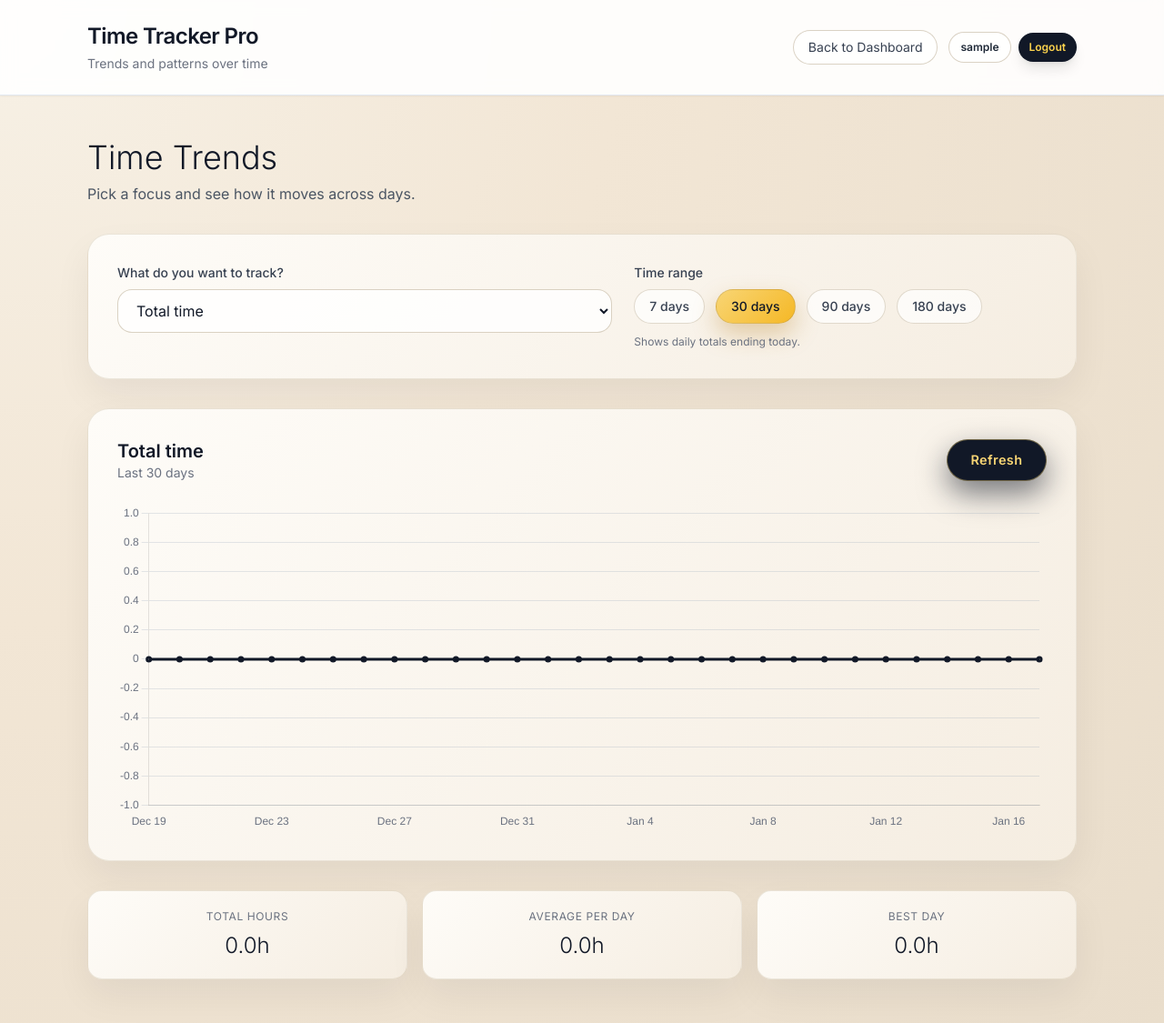
After one commit to Harsh-0024/Time-Tracker-Pro, a Flask app: page /graphs in a window 1280 px wide. The commit adds this page. Shown: the whole page at 91% size. Run offline with Flask 3, Linux system fonts and the light colour scheme; the visitor is signed in with stand-in values (Sample User, id 1); data comes from the database, SQL or seed files in the repository; data that the repository does not hold is empty; some libraries are stand-ins or nearby versions.

Commit message:
adds graphs

```diff
--- a/app.py
+++ b/app.py
@@ -39,6 +39,13 @@ API_AUTH_TOKEN_ENV = "TIME_TRACKER_API_TOKEN"
 SYNC_INTERVAL_SECONDS = int(os.getenv("SYNC_INTERVAL_SECONDS", "300"))
 SYNC_FAIL_COOLDOWN_SECONDS = int(os.getenv("SYNC_FAIL_COOLDOWN_SECONDS", "1800"))
 SPECIAL_TAGS = {"Work", "Necessity", "Soul", "Rest", "Waste"}
+GRAPH_TAG_MAP = {
+    "work": "Work",
+    "necessity": "Necessity",
+    "soul": "Soul",
+    "rest": "Rest",
+    "waste": "Waste",
+}
 
 _LAST_SYNC_TS_BY_USER: Dict[int, datetime] = {}
 _LAST_SYNC_FAIL_TS_BY_USER: Dict[int, datetime] = {}
@@ -877,6 +884,102 @@ def dashboard():
     return resp
 
 
+@app.route("/graphs")
+@login_required
+def graphs():
+    user_id = int(get_current_user_id() or 0)
+    user_row = _get_user_by_id(user_id)
+    current_user = {"id": user_id, "username": (user_row["username"] if user_row else "")}
+    return render_template("graphs.html", current_user=current_user)
+
+
+@app.route("/api/graph-data")
+@api_or_login_required
+def graph_data():
+    user_id = int(getattr(g, "user_id", 0) or 0)
+    metric = (request.args.get("metric") or "total").strip().lower()
+    raw_days = request.args.get("days") or "30"
+    try:
+        days = max(1, min(int(raw_days), 365))
+    except Exception:
+        days = 30
+
+    end_date = parse_date_param(request.args.get("end"))
+    start_date = end_date - timedelta(days=days - 1)
+
+    df = fetch_local_data(user_id)
+    if df.empty:
+        labels = [
+            (start_date + timedelta(days=i)).strftime("%Y-%m-%d") for i in range(days)
+        ]
+        return jsonify(
+            {
+                "labels": labels,
+                "values": [0 for _ in labels],
+                "total_hours": 0,
+                "avg_hours": 0,
+                "max_hours": 0,
+            }
+        )
+
+    if "primary_tag" not in df.columns:
+        df["primary_tag"] = df["tag"].apply(primary_special_tag)
+
+    df = df[(df["date"] >= start_date) & (df["date"] <= end_date)]
+    if df.empty:
+        labels = [
+            (start_date + timedelta(days=i)).strftime("%Y-%m-%d") for i in range(days)
+        ]
+        return jsonify(
+            {
+                "labels": labels,
+                "values": [0 for _ in labels],
+                "total_hours": 0,
+                "avg_hours": 0,
+                "max_hours": 0,
+            }
+        )
+
+    if metric in GRAPH_TAG_MAP:
+        tag_name = GRAPH_TAG_MAP[metric]
+        df = df[df["primary_tag"] == tag_name]
+    elif metric == "important":
+        df = df[df["important"]]
+    elif metric == "urgent":
+        df = df[df["urgent"]]
+    elif metric == "q1":
+        df = df[(df["important"]) & (df["urgent"])]
+    elif metric == "q2":
+        df = df[(df["important"]) & (~df["urgent"])]
+    elif metric == "q3":
+        df = df[(df["urgent"]) & (~df["important"])]
+    elif metric == "q4":
+        df = df[(~df["urgent"]) & (~df["important"])]
+
+    daily = df.groupby("date")["duration"].sum() if not df.empty else {}
+    labels = []
+    values = []
+    for i in range(days):
+        day = start_date + timedelta(days=i)
+        labels.append(day.strftime("%Y-%m-%d"))
+        minutes = float(daily.get(day, 0) if hasattr(daily, "get") else 0)
+        values.append(round(minutes / 60.0, 2))
+
+    total_hours = round(sum(values), 2)
+    avg_hours = round(total_hours / days, 2) if days else 0
+    max_hours = round(max(values) if values else 0, 2)
+
+    return jsonify(
+        {
+            "labels": labels,
+            "values": values,
+            "total_hours": total_hours,
+            "avg_hours": avg_hours,
+            "max_hours": max_hours,
+        }
+    )
+
+
 @app.route("/api/tasks")
 @api_or_login_required
 def get_tasks():
--- a/templates/dashboard.html
+++ b/templates/dashboard.html
@@ -279,6 +279,7 @@
                             <div class="px-3 py-2 rounded-full bg-white/80 border border-[rgba(148,126,86,0.35)] text-xs font-semibold text-gray-800">
                                 {{ current_user.username }}
                             </div>
+                            <a href="{{ url_for('graphs') }}" class="px-3 py-2 rounded-full bg-white/80 border border-[rgba(148,126,86,0.35)] text-xs font-semibold text-gray-700 hover:bg-[#F7F1E6] transition-all">Graphs</a>
                             <a href="{{ url_for('settings') }}" class="px-3 py-2 rounded-full bg-white/80 border border-[rgba(148,126,86,0.35)] text-xs font-semibold text-gray-700 hover:bg-[#F7F1E6] transition-all">Settings</a>
                             <a href="{{ url_for('logout') }}" class="px-3 py-2 rounded-full bg-gray-900 text-amber-300 text-xs font-semibold shadow-lg">Logout</a>
                         </div>
@@ -324,6 +325,7 @@
                 <button id="viewFullBtnMobile" onclick="viewFullDay()" class="px-5 py-3 rounded-full bg-gray-900 text-amber-300 text-sm font-semibold shadow-lg active:scale-[0.98] transition-transform">
                     View Full Day
                 </button>
+                <a href="{{ url_for('graphs') }}" class="px-4 py-3 rounded-full bg-white/80 border border-[rgba(148,126,86,0.35)] text-sm font-semibold text-gray-700 shadow-sm">Graphs</a>
             </div>
 
             <!-- Week Selector (only show for day/week views) -->
--- /dev/null
+++ b/templates/graphs.html
@@ -0,0 +1,310 @@
+<!DOCTYPE html>
+<html lang="en">
+<head>
+    <meta charset="UTF-8">
+    <meta name="viewport" content="width=device-width, initial-scale=1.0">
+    <title>Graphs - Time Tracker Pro</title>
+    <script src="https://cdn.tailwindcss.com"></script>
+    <script src="https://cdn.jsdelivr.net/npm/chart.js"></script>
+    <link href="https://fonts.googleapis.com/css2?family=Inter:wght@300;400;500;600;700&display=swap" rel="stylesheet">
+    <style>
+        body {
+            font-family: 'Inter', sans-serif;
+            background: radial-gradient(circle at top left, #F7F1E6 0%, #F2E6D5 40%, #E9DDCB 100%);
+            color: #111827;
+            min-height: 100vh;
+            -webkit-font-smoothing: antialiased;
+        }
+        .luxury-card {
+            background: linear-gradient(135deg, #FEFCF8, #F5EDE1);
+            border: 1px solid rgba(148, 126, 86, 0.18);
+            box-shadow: 0 18px 40px rgba(15, 23, 42, 0.06);
+        }
+        .primary-cta {
+            display: inline-flex;
+            align-items: center;
+            justify-content: center;
+            padding: 0.7rem 1.6rem;
+            border-radius: 9999px;
+            background: #111827;
+            color: #F8D574;
+            font-size: 0.9rem;
+            letter-spacing: 0.03em;
+            font-weight: 600;
+            box-shadow: 0 14px 32px rgba(17, 24, 39, 0.55);
+            border: 1px solid rgba(248, 213, 116, 0.4);
+            cursor: pointer;
+            transition: transform 0.2s ease, box-shadow 0.2s ease, filter 0.2s ease;
+        }
+        .primary-cta:hover {
+            transform: translateY(-1px);
+            box-shadow: 0 20px 40px rgba(17, 24, 39, 0.7);
+            filter: brightness(1.03);
+        }
+        .soft-pill {
+            background: rgba(255, 255, 255, 0.7);
+            border: 1px solid rgba(148, 126, 86, 0.28);
+        }
+        .range-pill.active {
+            background: linear-gradient(135deg, #F8D574, #F5B826);
+            color: #111827;
+            box-shadow: 0 12px 26px rgba(185, 132, 40, 0.35);
+        }
+    </style>
+</head>
+<body class="antialiased">
+    <header class="bg-white/90 backdrop-blur border-b border-slate-200 shadow-sm" role="banner">
+        <div class="max-w-6xl mx-auto px-6 md:px-8 py-6">
+            <div class="flex flex-col md:flex-row md:items-center md:justify-between gap-4">
+                <div>
+                    <h1 class="text-2xl font-semibold text-gray-900 tracking-tight">Time Tracker Pro</h1>
+                    <p class="text-sm text-gray-500 mt-1">Trends and patterns over time</p>
+                </div>
+                <div class="flex items-center gap-3">
+                    <a href="{{ url_for('dashboard') }}" class="px-4 py-2 rounded-full bg-white/80 border border-[rgba(148,126,86,0.35)] text-sm text-gray-700 hover:bg-[#F7F1E6] transition-all">Back to Dashboard</a>
+                    {% if current_user and current_user.username %}
+                        <div class="hidden md:flex items-center gap-2">
+                            <div class="px-3 py-2 rounded-full bg-white/80 border border-[rgba(148,126,86,0.35)] text-xs font-semibold text-gray-800">
+                                {{ current_user.username }}
+                            </div>
+                            <a href="{{ url_for('logout') }}" class="px-3 py-2 rounded-full bg-gray-900 text-amber-300 text-xs font-semibold shadow-lg">Logout</a>
+                        </div>
+                    {% endif %}
+                </div>
+            </div>
+        </div>
+    </header>
+
+    <main class="max-w-6xl mx-auto px-6 md:px-8 py-10 md:py-12">
+        <div class="mb-8">
+            <h2 class="text-3xl md:text-4xl font-light text-gray-900 mb-2">Time Trends</h2>
+            <p class="text-gray-600">Pick a focus and see how it moves across days.</p>
+        </div>
+
+        <div class="luxury-card rounded-3xl p-6 md:p-8 mb-8">
+            <div class="grid gap-6 md:grid-cols-[1.2fr_1fr]">
+                <div>
+                    <label class="block text-sm font-medium text-gray-700 mb-2">What do you want to track?</label>
+                    <select id="metricSelect" class="w-full px-4 py-3 rounded-2xl bg-white/80 border border-[rgba(148,126,86,0.35)] focus:outline-none focus:ring-2 focus:ring-amber-300 text-base">
+                        <option value="total">Total time</option>
+                        <option value="important">Important</option>
+                        <option value="urgent">Urgent</option>
+                        <option value="q1">Important &amp; Urgent (Critical)</option>
+                        <option value="q2">Important &amp; Not Urgent (Growth)</option>
+                        <option value="q3">Urgent &amp; Not Important (Drudgery)</option>
+                        <option value="q4">Not Urgent &amp; Not Important (Waste)</option>
+                        <option value="work">Work</option>
+                        <option value="necessity">Necessity</option>
+                        <option value="soul">Soul</option>
+                        <option value="rest">Rest</option>
+                        <option value="waste">Waste</option>
+                    </select>
+                </div>
+                <div>
+                    <label class="block text-sm font-medium text-gray-700 mb-2">Time range</label>
+                    <div class="flex flex-wrap gap-3">
+                        <button class="range-pill soft-pill px-4 py-2 rounded-full text-sm font-medium text-gray-700" data-range="7">7 days</button>
+                        <button class="range-pill soft-pill px-4 py-2 rounded-full text-sm font-medium text-gray-700 active" data-range="30">30 days</button>
+                        <button class="range-pill soft-pill px-4 py-2 rounded-full text-sm font-medium text-gray-700" data-range="90">90 days</button>
+                        <button class="range-pill soft-pill px-4 py-2 rounded-full text-sm font-medium text-gray-700" data-range="180">180 days</button>
+                    </div>
+                    <p class="text-xs text-gray-500 mt-3">Shows daily totals ending today.</p>
+                </div>
+            </div>
+        </div>
+
+        <div class="luxury-card rounded-3xl p-6 md:p-8 mb-8">
+            <div class="flex flex-col md:flex-row md:items-center md:justify-between gap-4 mb-6">
+                <div>
+                    <h3 class="text-xl font-semibold text-gray-900" id="chartTitle">Total time</h3>
+                    <p class="text-sm text-gray-500" id="chartSubtitle">Last 30 days</p>
+                </div>
+                <button id="refreshGraph" class="primary-cta">Refresh</button>
+            </div>
+            <div class="relative" style="height: 360px;">
+                <canvas id="graphCanvas"></canvas>
+            </div>
+        </div>
+
+        <div class="grid gap-4 md:grid-cols-3">
+            <div class="luxury-card rounded-2xl p-5 text-center">
+                <p class="text-xs uppercase tracking-wider text-gray-500">Total Hours</p>
+                <div class="text-2xl font-light text-gray-900 mt-2" id="totalHours">0h</div>
+            </div>
+            <div class="luxury-card rounded-2xl p-5 text-center">
+                <p class="text-xs uppercase tracking-wider text-gray-500">Average Per Day</p>
+                <div class="text-2xl font-light text-gray-900 mt-2" id="avgHours">0h</div>
+            </div>
+            <div class="luxury-card rounded-2xl p-5 text-center">
+                <p class="text-xs uppercase tracking-wider text-gray-500">Best Day</p>
+                <div class="text-2xl font-light text-gray-900 mt-2" id="maxHours">0h</div>
+            </div>
+        </div>
+    </main>
+
+    <script>
+        const metricColors = {
+            total: '#111827',
+            important: '#2563EB',
+            urgent: '#F97316',
+            q1: '#F59E0B',
+            q2: '#10B981',
+            q3: '#94A3B8',
+            q4: '#EF4444',
+            work: '#10B981',
+            necessity: '#F59E0B',
+            soul: '#6366F1',
+            rest: '#C4B5FD',
+            waste: '#DC2626'
+        };
+
+        const metricLabels = {
+            total: 'Total time',
+            important: 'Important',
+            urgent: 'Urgent',
+            q1: 'Important & Urgent',
+            q2: 'Important & Not Urgent',
+            q3: 'Urgent & Not Important',
+            q4: 'Not Urgent & Not Important',
+            work: 'Work',
+            necessity: 'Necessity',
+            soul: 'Soul',
+            rest: 'Rest',
+            waste: 'Waste'
+        };
+
+        let currentDays = 30;
+        let chartInstance = null;
+
+        const metricSelect = document.getElementById('metricSelect');
+        const chartTitle = document.getElementById('chartTitle');
+        const chartSubtitle = document.getElementById('chartSubtitle');
+        const totalHoursEl = document.getElementById('totalHours');
+        const avgHoursEl = document.getElementById('avgHours');
+        const maxHoursEl = document.getElementById('maxHours');
+
+        function formatHours(value) {
+            const num = Number(value) || 0;
+            return `${num.toFixed(1)}h`;
+        }
+
+        function getEndDate() {
+            const now = new Date();
+            const yyyy = now.getFullYear();
+            const mm = String(now.getMonth() + 1).padStart(2, '0');
+            const dd = String(now.getDate()).padStart(2, '0');
+            return `${yyyy}-${mm}-${dd}`;
+        }
+
+        function updateChart({ labels, values, total_hours, avg_hours, max_hours }, metricKey) {
+            const ctx = document.getElementById('graphCanvas').getContext('2d');
+            const color = metricColors[metricKey] || '#111827';
+            const gradient = ctx.createLinearGradient(0, 0, 0, 320);
+            gradient.addColorStop(0, `${color}55`);
+            gradient.addColorStop(1, `${color}05`);
+
+            const shortLabels = labels.map(label => {
+                const d = new Date(label);
+                return d.toLocaleDateString('en-US', { month: 'short', day: 'numeric' });
+            });
+
+            if (chartInstance) {
+                chartInstance.data.labels = shortLabels;
+                chartInstance.data.datasets[0].data = values;
+                chartInstance.data.datasets[0].borderColor = color;
+                chartInstance.data.datasets[0].backgroundColor = gradient;
+                chartInstance.update();
+            } else {
+                chartInstance = new Chart(ctx, {
+                    type: 'line',
+                    data: {
+                        labels: shortLabels,
+                        datasets: [
+                            {
+                                label: metricLabels[metricKey] || 'Time',
+                                data: values,
+                                borderColor: color,
+                                backgroundColor: gradient,
+                                borderWidth: 3,
+                                fill: true,
+                                tension: 0.35,
+                                pointRadius: 2,
+                                pointHoverRadius: 5
+                            }
+                        ]
+                    },
+                    options: {
+                        responsive: true,
+                        maintainAspectRatio: false,
+                        plugins: {
+                            legend: { display: false },
+                            tooltip: {
+                                backgroundColor: 'rgba(17, 24, 39, 0.96)',
+                                padding: 12,
+                                titleFont: { family: 'Inter', size: 12, weight: '600' },
+                                bodyFont: { family: 'Inter', size: 12, weight: '400' },
+                                callbacks: {
+                                    label: function(context) {
+                                        return `${context.parsed.y.toFixed(2)}h`;
+                                    }
+                                }
+                            }
+                        },
+                        scales: {
+                            x: {
+                                grid: { display: false },
+                                ticks: { color: '#6B7280', maxTicksLimit: 8 }
+                            },
+                            y: {
+                                grid: { color: 'rgba(148,163,184,0.25)' },
+                                ticks: { color: '#6B7280' }
+                            }
+                        }
+                    }
+                });
+            }
+
+            totalHoursEl.textContent = formatHours(total_hours);
+            avgHoursEl.textContent = formatHours(avg_hours);
+            maxHoursEl.textContent = formatHours(max_hours);
+
+            const label = metricLabels[metricKey] || 'Total time';
+            chartTitle.textContent = label;
+            chartSubtitle.textContent = `Last ${currentDays} days`;
+        }
+
+        async function fetchGraphData() {
+            const metricKey = metricSelect.value;
+            const end = getEndDate();
+            const url = `/api/graph-data?metric=${encodeURIComponent(metricKey)}&days=${currentDays}&end=${end}`;
+            try {
+                const response = await fetch(url, { credentials: 'include' });
+                if (response.status === 401) {
+                    const nextUrl = encodeURIComponent(window.location.pathname + window.location.search);
+                    window.location.href = `/login?next=${nextUrl}`;
+                    return;
+                }
+                if (!response.ok) throw new Error(`HTTP ${response.status}`);
+                const data = await response.json();
+                updateChart(data, metricKey);
+            } catch (e) {
+                console.error('Failed to load graph data', e);
+            }
+        }
+
+        metricSelect.addEventListener('change', fetchGraphData);
+        document.querySelectorAll('.range-pill').forEach(btn => {
+            btn.addEventListener('click', () => {
+                document.querySelectorAll('.range-pill').forEach(b => b.classList.remove('active'));
+                btn.classList.add('active');
+                currentDays = Number(btn.dataset.range || 30);
+                fetchGraphData();
+            });
+        });
+
+        document.getElementById('refreshGraph').addEventListener('click', fetchGraphData);
+
+        fetchGraphData();
+    </script>
+</body>
+</html>
```
